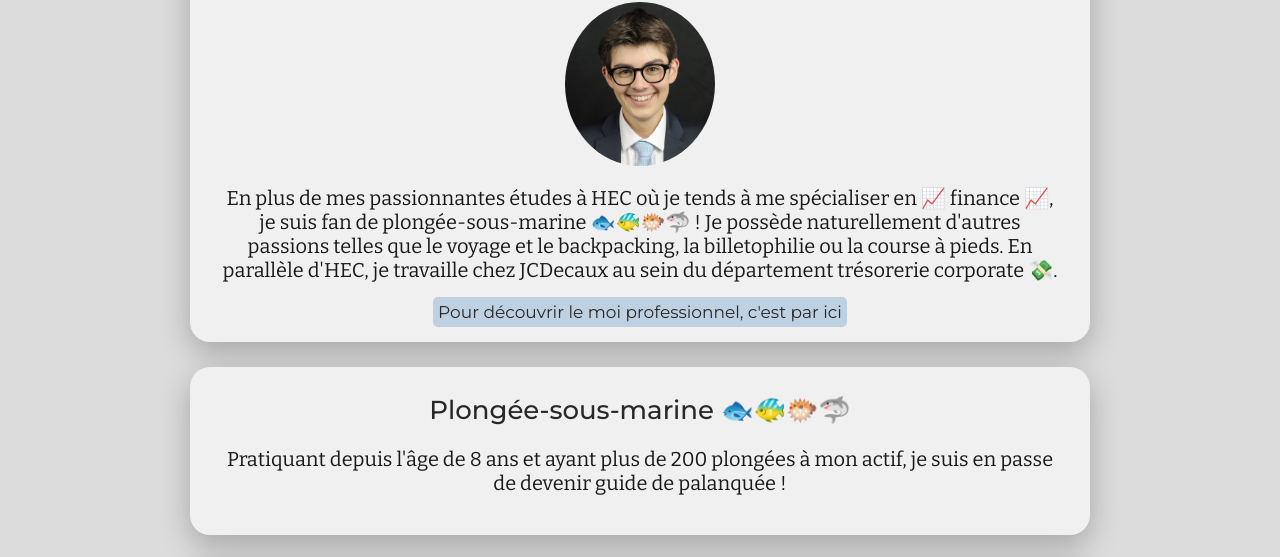
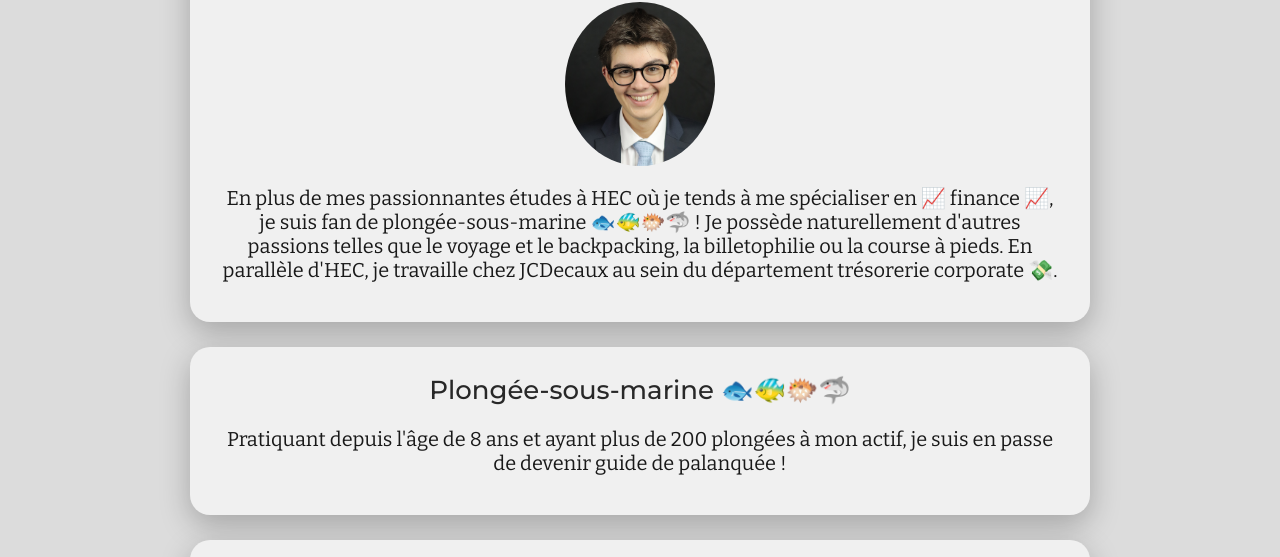
Before and after one commit to tolele152/my-profile, a plain HTML site: page index.html in a window 1280 px wide. Shown: the part 142-699 px from the top of the page. Drawn offline with nearby package versions, Linux system fonts and the light colour scheme.

Commit message:
Update index.html

```diff
--- a/index.html
+++ b/index.html
@@ -19,7 +19,7 @@
 					En plus de mes passionnantes études à HEC où je tends à me spécialiser en 📈 finance 📈, je suis fan de plongée-sous-marine 🐟🐠🐡🦈 ! Je possède naturellement d'autres passions telles que le voyage et le backpacking, la billetophilie ou la course à pieds.
 					En parallèle d'HEC, je travaille chez JCDecaux au sein du département trésorerie corporate 💸.
 				</p>
-				<a href="https://www.linkedin.com/in/théo-leleup" class="bouton-bleu-ciel">Pour découvrir le moi professionnel, c'est par ici</a>
+
 			</div>
 			<div class="cases-blanches">
 				<h2>Plongée-sous-marine 🐟🐠🐡🦈</h2>
```
